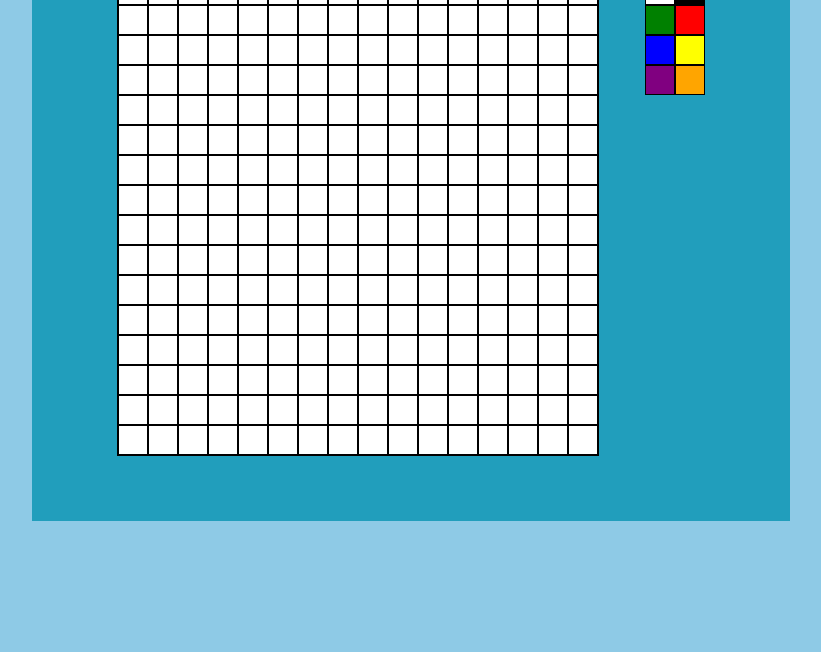
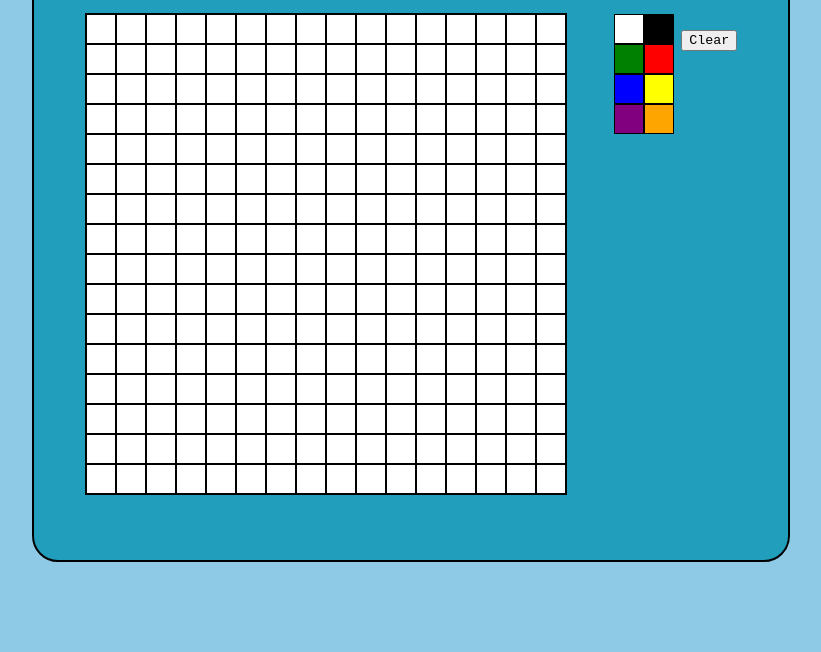
Before and after one commit to danieldadds/Etch-a-sketch, a plain HTML site: page index.html in a window 1280 px wide. Shown: the part 148-800 px from the top of the page, without its empty margins (229-1050 px from the left). Drawn offline with Linux system fonts and the light colour scheme.

Commit message:
further enhancements and features

```diff
--- a/index.html
+++ b/index.html
@@ -22,6 +22,8 @@
         <div class="purple color-pallet" id="purple"></div>
         <div class="orange color-pallet" id="orange"></div>
       </div>
+
+      <button class="clear" id="clear">Clear</button>
     </div>
   </body>
   <script src="index.js"></script>
--- a/index.js
+++ b/index.js
@@ -48,11 +48,17 @@ const btnRed = document
     colorPallet = "red";
   });
 
+// grid generation
+
 let container = document.getElementById("container");
 let smallDiv = document.createElement("div");
 let colorPallet;
 
-for (let i = 0; i < 256; i++) {
+function generateGrid(size) {
+  while (container.firstChild) {
+    container.removeChild(container.firstChild);
+  }
+  for (let i = 0; i < size; i++) {
     smallDiv = document.createElement("div");
     smallDiv.setAttribute("id", "small-div");
     container.appendChild(smallDiv);
@@ -63,3 +69,38 @@ for (let i = 0; i < 256; i++) {
       this.style.backgroundColor = colorPallet;
     });
   }
+}
+
+//  function button
+
+const clearBtn = document
+  .getElementById("clear")
+  .addEventListener("click", function () {
+    while (container.firstChild) {
+      container.removeChild(container.firstChild);
+    }
+
+    generateGrid(256);
+  });
+
+// generate grid default
+
+generateGrid(256);
+
+//  future generate grid size code
+
+// function calcCells(input) {
+//   return input * input;
+// }
+
+// function makeContainer(input) {
+//   let newAxis = input * 31;
+//   document.getElementById("container").style.width = newAxis + "px";
+//   document.getElementById("container").style.height = newAxis + "px";
+// }
+
+// function start(input) {
+//   makeContainer(input);
+//   let noOfCells = calcCells(input);
+//   generateGrid(noOfCells);
+// }
--- a/styles.css
+++ b/styles.css
@@ -11,6 +11,7 @@ h1 {
 }
 body {
   background-color: #8ecae6;
+  padding-top: 2rem;
 }
 
 #small-div {
@@ -24,7 +25,6 @@ body {
   display: inline-flex;
   flex-wrap: wrap;
   border: 1px solid black;
-
   width: 482px;
   height: 482px;
   margin: auto;
@@ -37,6 +37,14 @@ body {
   margin-left: 20%;
   margin-right: 20%;
   padding-bottom: 5rem;
+  padding-left: 2rem;
+  padding-right: 2rem;
+  border: 2px solid black;
+  border-radius: 2rem;
+}
+
+button {
+  margin-top: 20px;
 }
 
 /* color pallet section */
```
Lines whose indentation alone changed are shown as unchanged.
